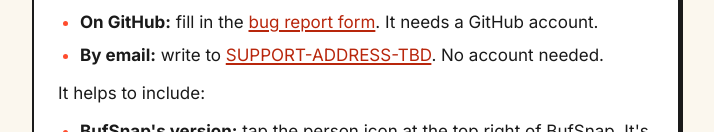
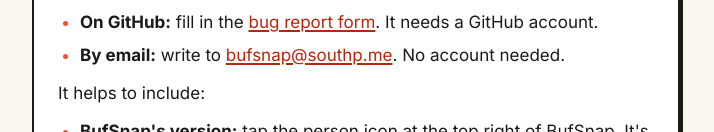
Before and after one commit to southp/buffer-snap, a plain HTML site: page site/support/index.html in a window 1280 px wide. Shown: the part 424-556 px from the top of the page, without its empty margins (284-998 px from the left). Drawn offline with Linux system fonts and the light colour scheme.

Commit message:
Docs: Publish bufsnap@southp.me as the support address
- The owner picked the alias for the Report a problem section

Co-Authored-By: Claude Opus 5.5 <noreply@anthropic.com>
Claude-Session: https://claude.ai/code/session_01PDusjoLRsMTqv74HCmexUb

```diff
--- a/site/support/index.html
+++ b/site/support/index.html
@@ -24,8 +24,7 @@
 <p>Something isn't working, or you have a question? Tell us whichever way suits you:</p>
 <ul>
   <li><strong>On GitHub:</strong> fill in the <a href="https://github.com/southp/buffer-snap/issues/new?template=bug_report.yml">bug report form</a>. It needs a GitHub account.</li>
-  <!-- TODO(#95): the owner picks the support address (a dedicated alias, not a personal one). Replace both placeholders. -->
-  <li><strong>By email:</strong> write to <a href="mailto:SUPPORT-ADDRESS-TBD?subject=BufSnap%20problem">SUPPORT-ADDRESS-TBD</a>. No account needed.</li>
+  <li><strong>By email:</strong> write to <a href="mailto:bufsnap@southp.me?subject=BufSnap%20problem">bufsnap@southp.me</a>. No account needed.</li>
 </ul>
 <p>It helps to include:</p>
 <ul>
```
